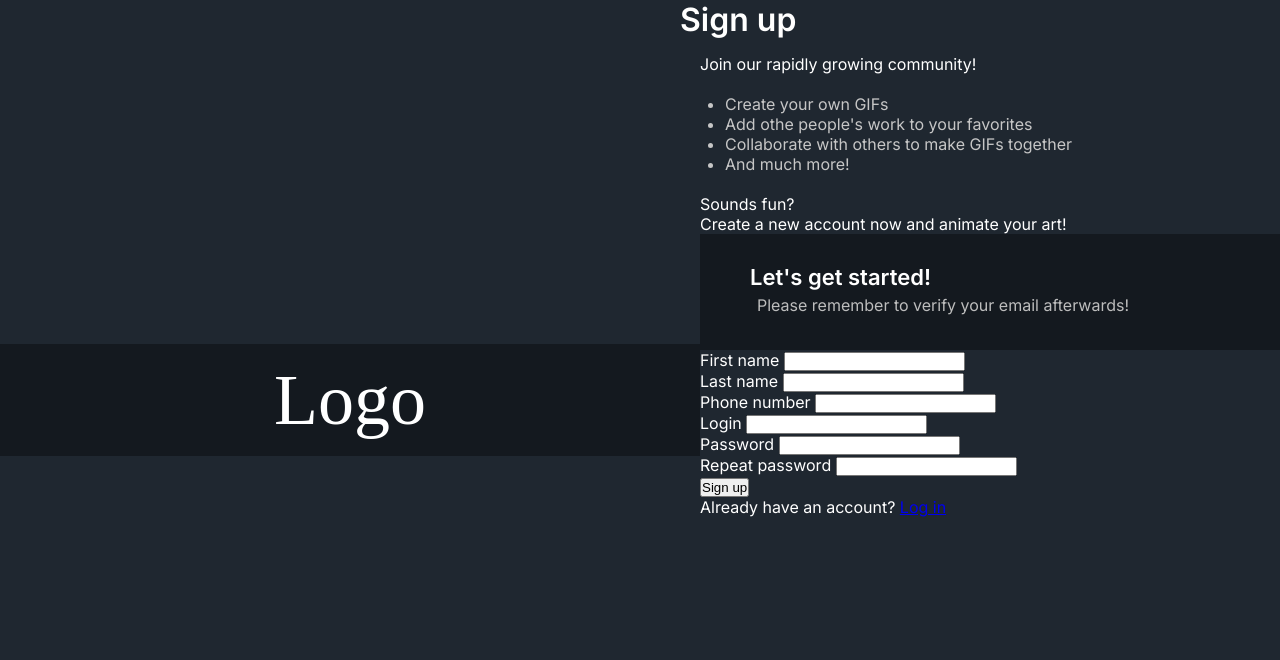
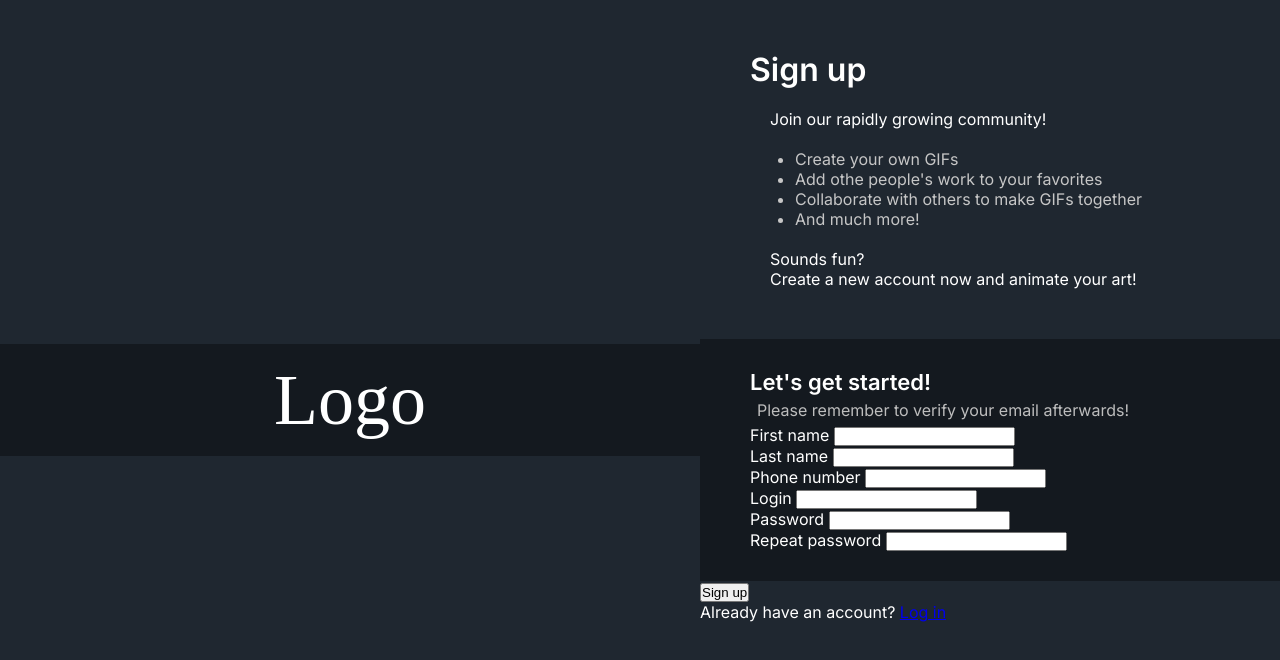
Before and after one commit to piotrfijol/top-sign-up, a plain HTML site: page index.html in a window 1280 px wide. Drawn offline with Linux system fonts and the light colour scheme; a web font is replaced by a local one.

Commit message:
Wrap 'account benefits' information with a container

```diff
--- a/index.html
+++ b/index.html
@@ -20,6 +20,7 @@
             <h1>Logo</h1>
         </div>
         <div class="signup">
+            <div class="information-container">
                 <h2 class="signup-title">Sign up</h2>
                 <p class="signup-caption">Join our rapidly growing community!</p>
                 <ul class="signup-benefits">
@@ -30,13 +31,13 @@
                 </ul>
                 </p>
                 <p class="signup-caption">Sounds fun?<br>Create a new account now and animate your art!</p>
+            </div>
+                <form action="." method="POST">
                 <div class="form-container">
                     <hgroup>
                         <h3 class="form-caption">Let's get started!</h3>
                         <p class="form-subtext">Please remember to verify your email afterwards!</p>
                     </hgroup>
-            </div>
-            <form action="." method="POST">
                     <div class="col">
                         <div class="row">
                             <label for="first-name">First name</label>
@@ -65,6 +66,7 @@
                             <input type="password" id="repeat-password" name="repeat-password">
                         </div>
                     </div>
+                </div>
                     <button class="btn" type="submit">Sign up</button>
                     <p>Already have an account? <a href="#">Log in</a></p>
                 </form>
```
Lines whose indentation alone changed are shown as unchanged.
